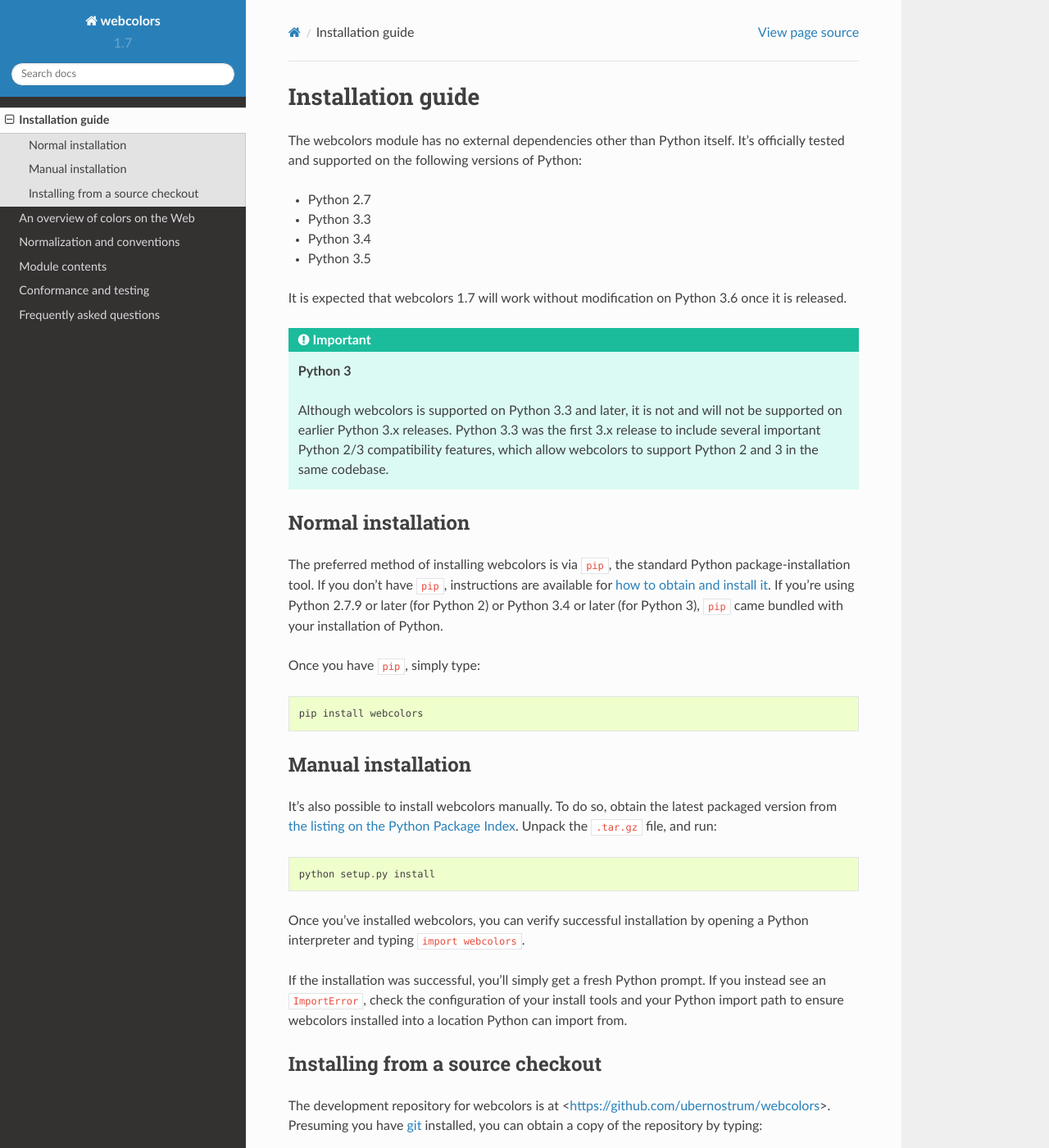
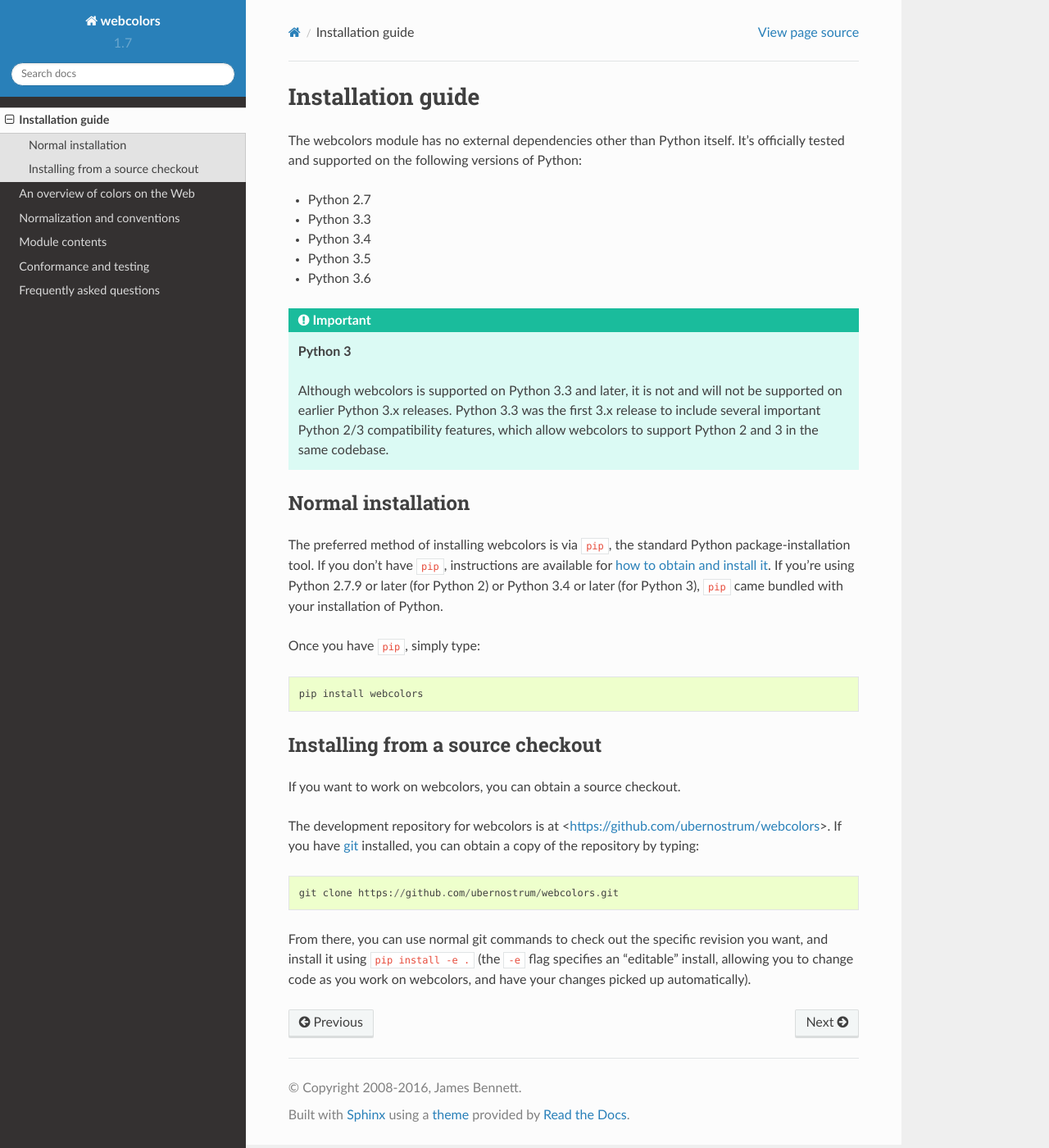
Before and after one commit to ubernostrum/webcolors, a Sphinx documentation site: the page built from docs/install.rst, in a window 1280 px wide and 1400 px high. Shown: the whole window at 82% size. Built offline with Sphinx 7.4.7 and the Read the Docs theme 2.0.0, drawn with Linux system fonts in a browser that asks for light colours.

Commit message:
Documentation updates.

```diff
--- a/docs/index.rst
+++ b/docs/index.rst
@@ -31,7 +31,7 @@
 
     >>> import webcolors
     >>> webcolors.html5_parse_legacy_color(u'chucknorris')
-    HTML5SimpleColor(red-192, blue=0, green=0)
+    HTML5SimpleColor(red=192, blue=0, green=0)
 
 
 Documentation contents
--- a/docs/install.rst
+++ b/docs/install.rst
@@ -16,8 +16,7 @@
 
 * Python 3.5
 
-It is expected that webcolors |version| will work without modification
-on Python 3.6 once it is released.
+* Python 3.6
 
 .. important:: **Python 3**
 
@@ -43,35 +42,20 @@
     pip install webcolors
 
 
-Manual installation
--------------------
-
-It's also possible to install webcolors manually. To do so, obtain
-the latest packaged version from `the listing on the Python Package
-Index <https://pypi.python.org/pypi/webcolors/>`_. Unpack the
-``.tar.gz`` file, and run::
-
-    python setup.py install
-
-Once you've installed webcolors, you can verify successful
-installation by opening a Python interpreter and typing ``import
-webcolors``.
-
-If the installation was successful, you'll simply get a fresh Python
-prompt. If you instead see an ``ImportError``, check the configuration
-of your install tools and your Python import path to ensure
-webcolors installed into a location Python can import from.
-
-
 Installing from a source checkout
 ---------------------------------
 
+If you want to work on webcolors, you can obtain a source checkout.
+
 The development repository for webcolors is at
-<https://github.com/ubernostrum/webcolors>. Presuming you have `git
+<https://github.com/ubernostrum/webcolors>. If you have `git
 <http://git-scm.com/>`_ installed, you can obtain a copy of the
 repository by typing::
 
     git clone https://github.com/ubernostrum/webcolors.git
 
 From there, you can use normal git commands to check out the specific
-revision you want, and install it using ``python setup.py install``.
+revision you want, and install it using ``pip install -e .`` (the
+``-e`` flag specifies an "editable" install, allowing you to change
+code as you work on webcolors, and have your changes picked up
+automatically).
```
Also changed, not shown: docs/contents.rst (+7 -5 lines).
